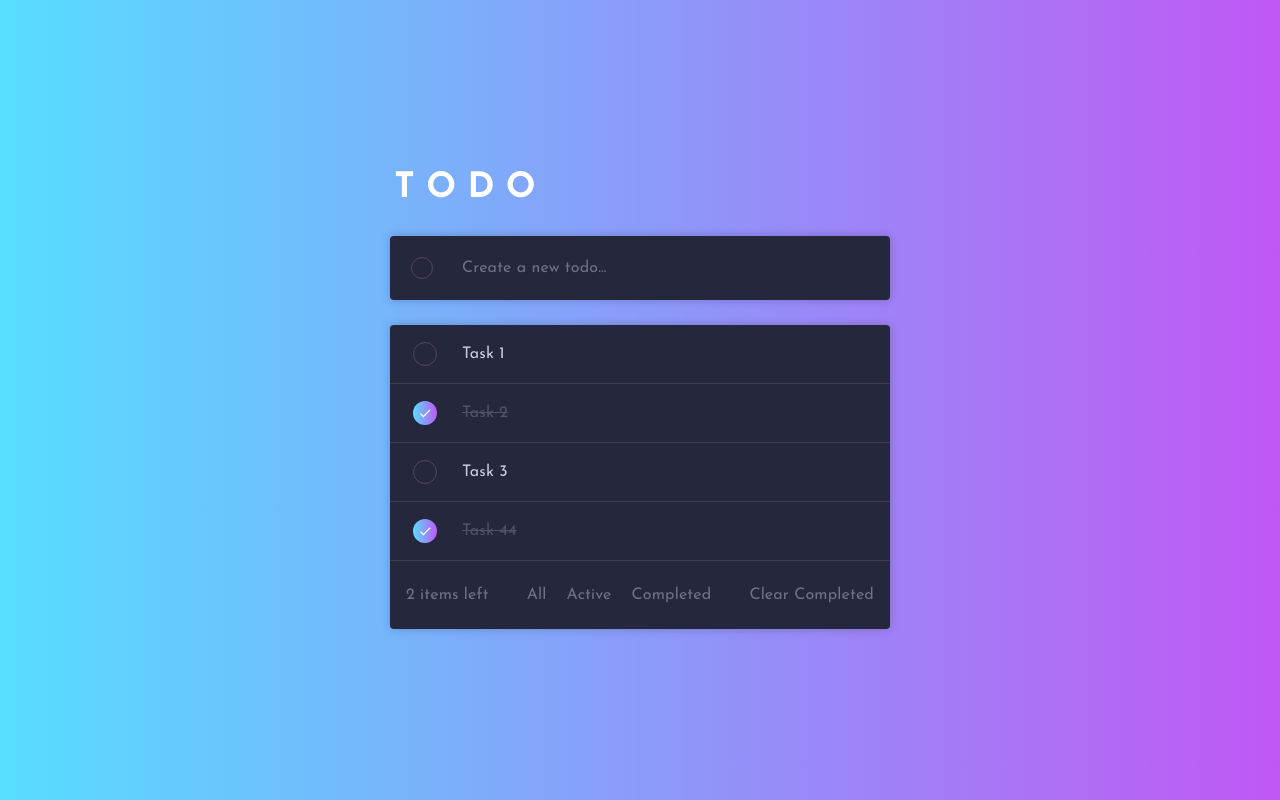
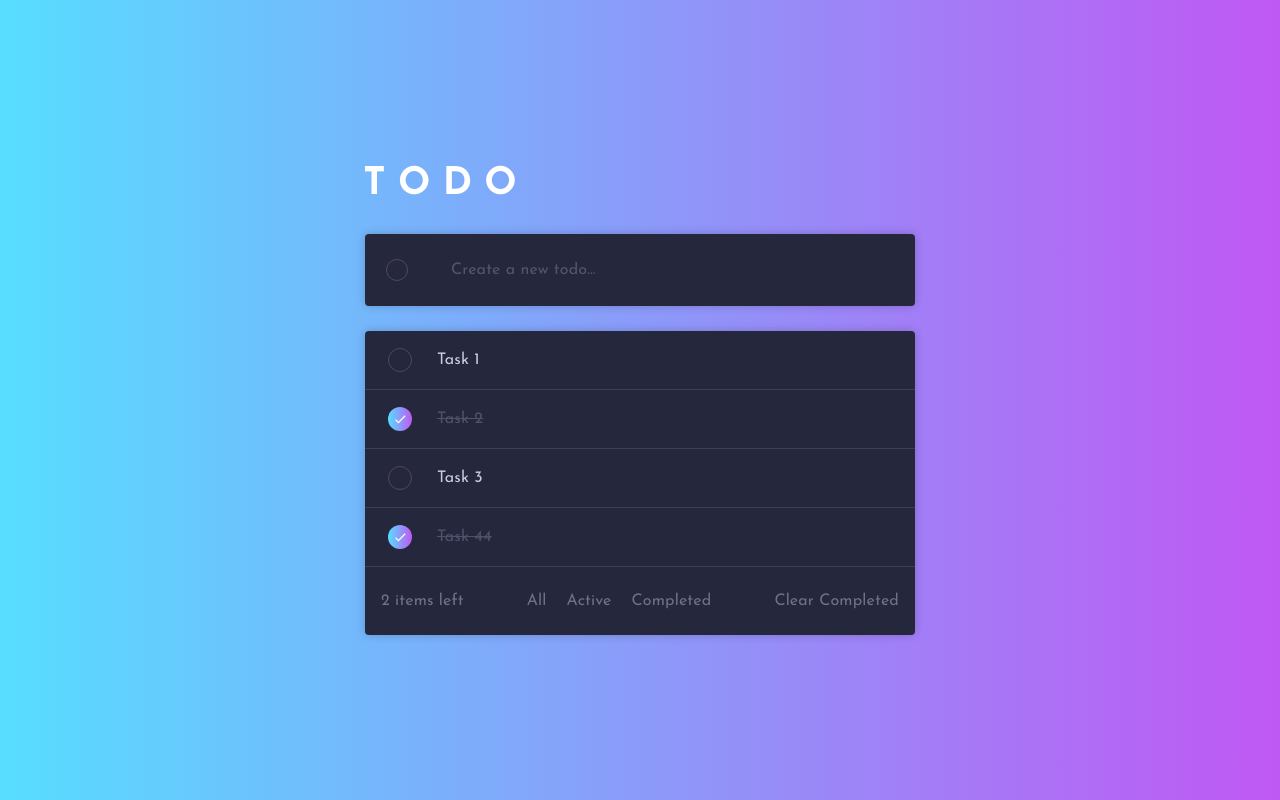
Before and after one commit to OptimaLPro/Todo, a React (Create React App) app: page / in a window 1280 px wide. Built offline with nearby package versions, Linux system fonts and the light colour scheme.

Commit message:
interacting create-container

```diff
--- a/src/App.css
+++ b/src/App.css
@@ -33,11 +33,11 @@
 }
 
 .title {
-  font-size: 35px;
+  font-size: 38px;
   font-weight: 700;
   display: flex;
   align-items: center;
-  margin-right: 350px;
+  margin-right: 400px;
   margin-bottom: 30px; /* Add some space below the title */
 }
 
--- a/src/CreateContainer.js
+++ b/src/CreateContainer.js
@@ -3,41 +3,63 @@ import List from '@mui/material/List';
 import ListItem from '@mui/material/ListItem';
 import ListItemButton from '@mui/material/ListItemButton';
 import ListItemIcon from '@mui/material/ListItemIcon';
-import ListItemText from '@mui/material/ListItemText';
-import Checkbox from '@mui/material/Checkbox';
-import IconButton from '@mui/material/IconButton';
+import TextField from '@mui/material/TextField';
 import TodoListIcon from './TodoListIcon';
+import CreateTask from './CreateTask';
 
 export default function CheckboxList() {
-    const [text, setText] = React.useState('Create a new todo...');
+    const [taskName, setTaskName] = React.useState('');
+
+    const handleTaskNameChange = (event) => {
+        setTaskName(event.target.value);
+    };
+
+    const handleCreateTask = () => {
+        // Handle creating the task with the entered task name
+        console.log('Creating task:', taskName);
+        // Reset taskName after creating the task
+        setTaskName('');
+    };
 
     return (
-        <List sx={{ width: '100%', maxWidth: 500, bgcolor: '#25273c', marginBottom: '25px' }} className='create-container'>
-
-            <><ListItem
-                secondaryAction={<IconButton edge="end" aria-label="comments">
-                </IconButton>}
+        <List sx={{ width: '100%', maxWidth: 550, bgcolor: '#25273c', marginBottom: '25px', paddingBottom: '0px', paddingTop: '0px' }} className='create-container'>
+            <ListItem
                 disablePadding
             >
                 <ListItemButton role={undefined}>
                     <ListItemIcon>
-                        {/* <Checkbox
-                                    edge="start"
-                                    checked={checked.indexOf(value) !== -1}
-                                    tabIndex={-1}
-                                    disableRipple
-                                    inputProps={{ 'aria-labelledby': labelId }}
-                                    sx={{ color: '#ffffff', borderRadius: '50%' }}/> */}
                         <TodoListIcon />
                     </ListItemIcon>
 
-                    <ListItemText
-                        primary={text}
-                        primaryTypographyProps={{ style: { fontFamily: 'Josefin Sans', fontWeight: 'unset', color: '#6f7186' } }} // Apply fontFamily using TypographyProps
+                    <TextField
+                        value={taskName}
+                        placeholder="Create a new todo..."
+                        onChange={handleTaskNameChange}
+                        InputProps={{
+                            style: {
+                                fontFamily: 'Josefin Sans',
+                                fontWeight: 'unset',
+                                color: '#9395ab'
+                            }
+                        }}
+                        sx={{
+                            '& .MuiOutlinedInput-root': {
+                                border: 'none', // Remove the black border
+                                '& fieldset': {
+                                    border: 'none', // Remove the black border on hover
+                                },
+                                '&.Mui-focused fieldset': {
+                                    border: 'none', // Remove the blue focus outline
+                                },
+                            },
+                        }}
+                        fullWidth
+
                     />
+
+                    <CreateTask onClick={handleCreateTask} />
                 </ListItemButton>
-            </ListItem></>
-
+            </ListItem>
         </List>
     );
 }
--- /dev/null
+++ b/src/CreateTask.js
@@ -0,0 +1,10 @@
+import React from 'react';
+import TextField from '@mui/material/TextField';
+
+const CreateTask = () => {
+    return (
+        <div className="asd"></div>
+     );
+}
+
+export default CreateTask;
--- a/src/ListFilter.js
+++ b/src/ListFilter.js
@@ -2,40 +2,30 @@ import React from 'react';
 import ListItemText from '@mui/material/ListItemText';
 import tasksData from './tasks.json';
 
-const ListFilter = ({ checked, setChecked }) => {
-
+const ListFilter = ({ checked, setChecked, handleToggle, tasks, setTasks }) => {
     const filter = (e) => {
         const filter = e.target.innerText.toLowerCase();
-        const tasks = tasksData.tasks;
-        const taskIds = tasks.map((task) => task.id);
-        const newChecked = [];
+        let newChecked = [];
 
         if (filter === 'all') {
-            newChecked.push(...taskIds);
+            newChecked = tasks.filter((task) => task.completed).map((task) => task.id);
         } else if (filter === 'active') {
-            tasks.forEach((task) => {
-                if (!task.completed) {
-                    newChecked.push(task.id);
-                }
-            });
+            tasksData.tasks = tasksData.tasks.filter((task) => !checked.includes(task.id));
         } else if (filter === 'completed') {
-            tasks.forEach((task) => {
-                if (task.completed) {
-                    newChecked.push(task.id);
-                }
-            });
+            tasksData.tasks = tasksData.tasks.filter((task) => checked.includes(task.id));
         }
 
         setChecked(newChecked);
-    }
+    };
+
 
     return (
         <div className='list-filter'>
-            <ListItemText primary={`All`} primaryTypographyProps={{ style: { fontSize: '30', fontFamily: 'Josefin Sans', fontWeight: 'unset', color: '#6f7186', marginRight: '20px' } }} onClick={filter} />
-            <ListItemText primary={`Active`} primaryTypographyProps={{ style: { fontSize: '30', fontFamily: 'Josefin Sans', fontWeight: 'unset', color: '#6f7186', marginRight: '20px' } }} onClick={filter} />
-            <ListItemText primary={`Completed`} primaryTypographyProps={{ style: { fontSize: '30', fontFamily: 'Josefin Sans', fontWeight: 'unset', color: '#6f7186' } }} onClick={filter} />
+            <ListItemText primary={`All`} primaryTypographyProps={{ style: { fontSize: '30', fontFamily: 'Josefin Sans', fontWeight: 'unset', color: '#6f7186', marginRight: '20px' , cursor: 'pointer'} }} onClick={filter} />
+            <ListItemText primary={`Active`} primaryTypographyProps={{ style: { fontSize: '30', fontFamily: 'Josefin Sans', fontWeight: 'unset', color: '#6f7186', marginRight: '20px' , cursor: 'pointer'} }} onClick={filter} />
+            <ListItemText primary={`Completed`} primaryTypographyProps={{ style: { fontSize: '30', fontFamily: 'Josefin Sans', fontWeight: 'unset', color: '#6f7186' , cursor: 'pointer'} }} onClick={filter} />
         </div>
     );
-}
+};
 
 export default ListFilter;
--- a/src/TodoContainer.js
+++ b/src/TodoContainer.js
@@ -12,6 +12,7 @@ import ListFilter from './ListFilter';
 
 export default function CheckboxList() {
     const [checked, setChecked] = React.useState(tasksData.tasks.filter((task) => task.completed).map((task) => task.id));
+    const [tasks, setTasks] = React.useState(tasksData.tasks);
 
     const handleToggle = (taskId) => () => {
         const currentIndex = checked.indexOf(taskId);
@@ -29,10 +30,11 @@ export default function CheckboxList() {
     const deleteCompleted = () => {
         setChecked([]);
         tasksData.tasks = tasksData.tasks.filter((task) => !checked.includes(task.id));
+        setChecked(tasksData.tasks.filter((task) => task.completed).map((task) => task.id));
     };
 
     return (
-        <List sx={{ width: '100%', maxWidth: 500, bgcolor: '#25273c', paddingBottom: '0px', paddingTop: '0px' }} className='todo-container'>
+        <List sx={{ width: '100%', maxWidth: 550, bgcolor: '#25273c', paddingBottom: '0px', paddingTop: '0px' }} className='todo-container'>
             {tasksData.tasks.map((task) => {
                 const labelId = `checkbox-list-label-${task.id}`;
                 const isTaskChecked = checked.includes(task.id);
@@ -71,9 +73,9 @@ export default function CheckboxList() {
                 );
             })}
             <ListItem className='action-bar'>
-                <ListItemText primary={`${tasksData.tasks.length - checked.length} items left`} primaryTypographyProps={{ style: {fontSize: '30', fontFamily: 'Josefin Sans', fontWeight: 'unset', color: '#6f7186' } }} />
-                <ListFilter checked={checked} setChecked={setChecked} />
-                <ListItemText primary={`Clear Completed`} primaryTypographyProps={{ style: {fontSize: '30', fontFamily: 'Josefin Sans', fontWeight: 'unset', color: '#6f7186', textAlign: "right", cursor: "pointer"} }} onClick={deleteCompleted}/>
+                <ListItemText primary={`${tasksData.tasks.length - checked.length} items left`} primaryTypographyProps={{ style: { fontSize: '30', fontFamily: 'Josefin Sans', fontWeight: 'unset', color: '#6f7186' } }} />
+                <ListFilter checked={checked} setChecked={setChecked} handleToggle={() => handleToggle} tasks={tasks} setTasks={setTasks} />
+                <ListItemText primary={`Clear Completed`} primaryTypographyProps={{ style: { fontSize: '30', fontFamily: 'Josefin Sans', fontWeight: 'unset', color: '#6f7186', textAlign: "right", cursor: "pointer" } }} onClick={deleteCompleted} />
             </ListItem>
         </List>
     );
```
